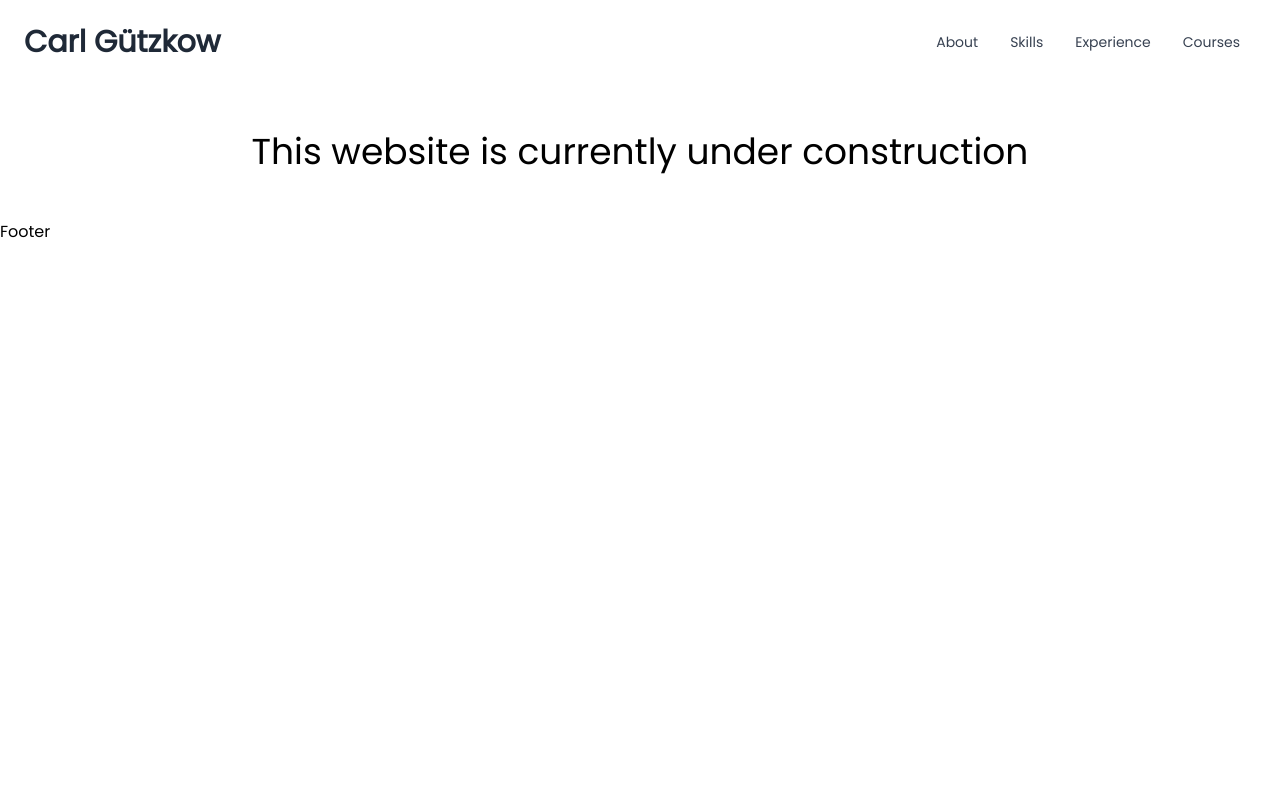
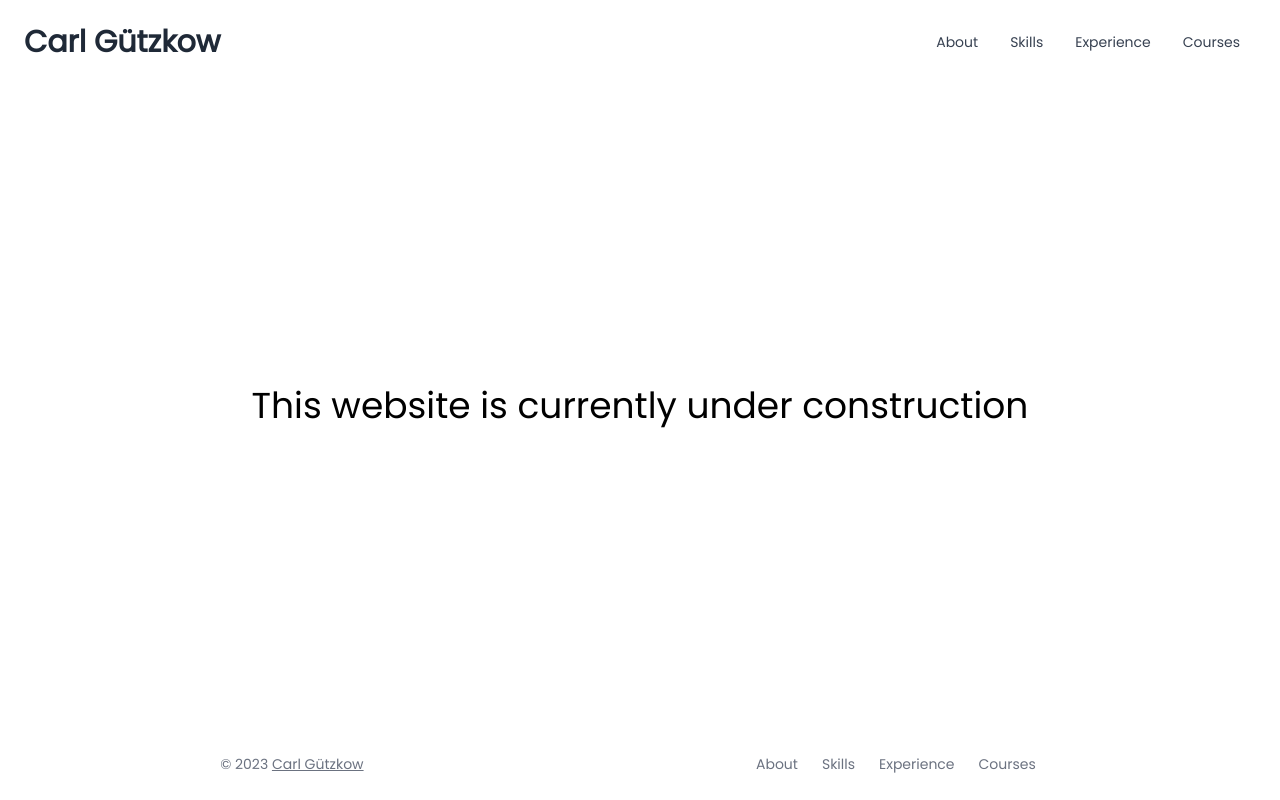
Before and after one commit to CJGutz/eportfolio, a Next.js app: page / in a window 1280 px wide. Built offline with nearby package versions, Linux system fonts and the light colour scheme.

Commit message:
better footer with styling and links from base page

```diff
--- a/components/Base/BaseLayout.tsx
+++ b/components/Base/BaseLayout.tsx
@@ -7,13 +7,20 @@ interface BaseLayoutProps {
   children: ReactNode;
 }
 
+export const links = [
+  { name: 'About', href: '/about' },
+  { name: 'Skills', href: '/skills' },
+  { name: 'Experience', href: '/experience' },
+  { name: 'Courses', href: '/courses' },
+] as { name: string; href: string }[];
+
 const BaseLayout = ({ children }: BaseLayoutProps) => {
   return (
     <>
       <Head>
         <title>Carl Gützkow</title>
       </Head>
-      <div>
+      <div className='flex flex-col justify-between items-stretch min-h-screen'>
         <Header />
         <main>{children}</main>
         <Footer />
--- a/components/Base/Footer.tsx
+++ b/components/Base/Footer.tsx
@@ -1,7 +1,31 @@
+import Link from 'next/link';
+import { links } from './BaseLayout';
+
 const Footer = () => {
   return (
-    <footer>
-      <p>Footer</p>
+    <footer className="p-4 bg-white md:flex md:items-center md:justify-around md:p-6 bg-off-white">
+      <span className="text-sm text-gray-500 sm:text-center">
+        © {new Date().getFullYear()}{' '}
+        <Link
+          href="https://github.com/cjgutz"
+          className="underline"
+          target="_blank"
+        >
+          Carl Gützkow
+        </Link>
+      </span>
+      <ul className="flex flex-wrap items-center mt-3 md:mt-0">
+        {links.map(({ name, href }) => (
+          <li key={name}>
+            <Link
+              className="mr-4 text-sm text-gray-500 hover:underline md:mr-6"
+              href={href}
+            >
+              {name}
+            </Link>
+          </li>
+        ))}
+      </ul>
     </footer>
   );
 };
--- a/components/Base/Header.tsx
+++ b/components/Base/Header.tsx
@@ -3,16 +3,10 @@ import cross from '/static/icons/cross.svg';
 import hamburger from '/static/icons/hamburger.svg';
 import Image from 'next/image';
 import Link from 'next/link';
+import { links } from './BaseLayout';
 
 const Header = () => {
   const [openMobileNav, setOpenMobileNav] = useState(false);
-
-  const links = [
-    { name: 'About', href: '/about' },
-    { name: 'Skills', href: '/skills' },
-    { name: 'Experience', href: '/experience' },
-    { name: 'Courses', href: '/courses' },
-  ] as { name: string; href: string }[];
 
   return (
     <header className="bg-white dark:bg-gray-900">
```
